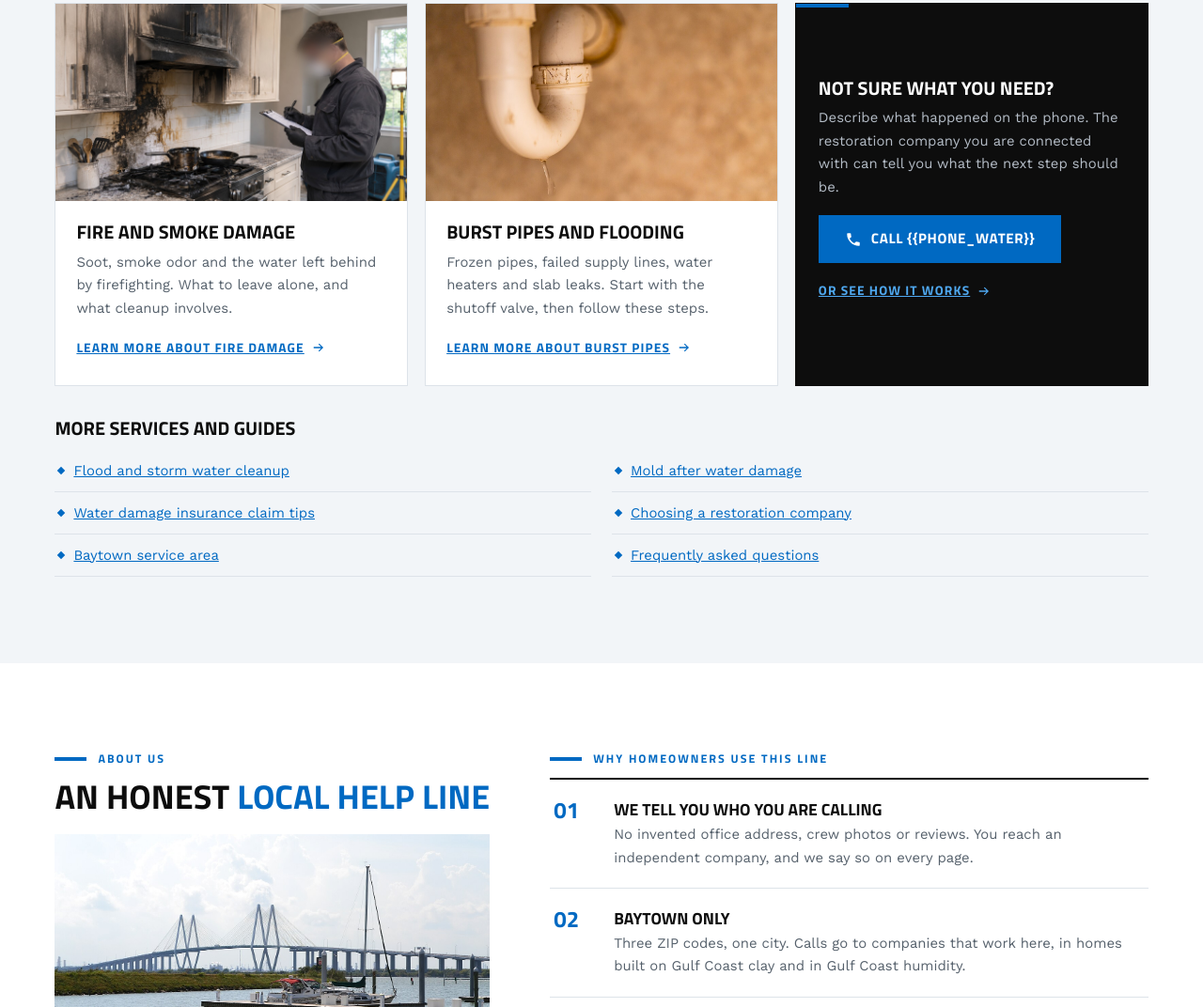
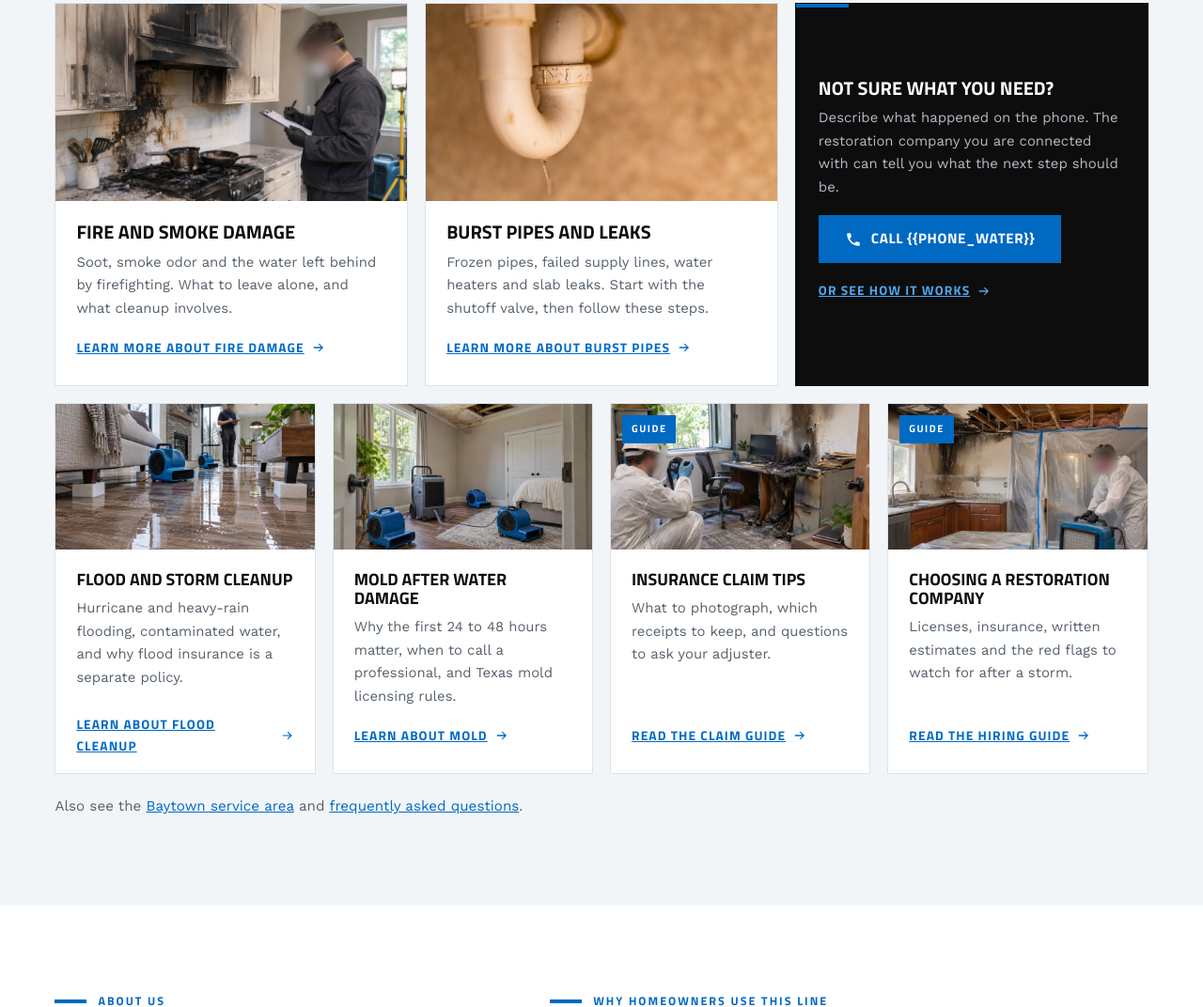
Before and after one commit to abdullahsaleemseo/baytownfireandwaterrestoration, an Astro site: page / in a window 1280 px wide. Shown: the part 1650-2722 px from the top of the page at 94% size. Built offline with nearby package versions, Linux system fonts and the light colour scheme; Astro itself is replaced by a stand-in of ours.

Commit message:
Add service cards for flood, mold and both guides; drop owner name
The home page services section now has a second row of image cards
for flood cleanup, mold, insurance claim tips and choosing a company,
replacing the plain link list. The owner name placeholder is removed
from the About, Contact and Privacy pages and from site.json.

Co-Authored-By: Claude Opus 5.5 <noreply@anthropic.com>
Claude-Session: https://claude.ai/code/session_012Hep7HdYwwnamRpDmmWe9u

```diff
--- a/src/config/site.json
+++ b/src/config/site.json
@@ -7,7 +7,6 @@
   "phoneFireTel": "{{PHONE_FIRE_TEL}}",
   "phoneHours": "{{PHONE_HOURS}}",
   "email": "{{EMAIL}}",
-  "ownerName": "{{OWNER_NAME}}",
   "launchYear": "2026",
   "city": "Baytown",
   "state": "TX",
--- a/src/data/images.ts
+++ b/src/data/images.ts
@@ -43,6 +43,10 @@ export const IMG = {
     caption: 'The Fred Hartman Bridge at Baytown. Photo: Patrick Feller, CC BY 2.0.',
   },
   // Images supplied by the site owner (faces blurred). Used inside service pages.
+  flood: { src: blocks, alt: 'Standing water across a living room floor with sofa and table legs raised on foam blocks and air movers running' },
+  mold: { src: ceilingStain, alt: 'Bedroom with a brown water stain spreading across the ceiling and an opened ceiling section, with air movers and a dehumidifier running' },
+  claim: { src: photoDesk, alt: 'Person in protective coveralls photographing a fire-damaged desk and scorched wall to document the damage' },
+  hiring: { src: containment, alt: 'Fire-damaged kitchen with plastic containment sheeting taped up and a worker in a respirator moving an air scrubber' },
   firePanel: { src: garageFire, alt: 'Two firefighters in breathing apparatus spraying water into a burning garage attached to a house' },
   figs: {
     extraction: { src: extraction, alt: 'Workers using wet vacuums to extract standing water from a warehouse concrete floor, with a dehumidifier in the foreground', caption: 'Extraction comes first: wet vacuums pull standing water off the floor before drying equipment takes over.' },
--- a/src/pages/about.astro
+++ b/src/pages/about.astro
@@ -24,7 +24,7 @@ import { SITE, DISCLOSURE, lastUpdatedLong } from '../lib/site';
 
         <h2>Who runs it</h2>
         <p>
-          {SITE.brandName} is run by {SITE.ownerName}, who is responsible for what is published here and reviews each page before it goes live. Questions, corrections and complaints go to {SITE.ownerName} directly at <a href={`mailto:${SITE.email}`}>{SITE.email}</a>.
+          {SITE.brandName} is independently owned and operated. The site owner is responsible for what is published here and reviews each page before it goes live. Questions, corrections and complaints go directly to the owner at <a href={`mailto:${SITE.email}`}>{SITE.email}</a>.
         </p>
 
         <h2>Why it exists</h2>
@@ -70,7 +70,7 @@ import { SITE, DISCLOSURE, lastUpdatedLong } from '../lib/site';
         </div>
         <div class="side-box side-box--light">
           <h2>Contact the site owner</h2>
-          <p>{SITE.ownerName}<br /><a href={`mailto:${SITE.email}`}>{SITE.email}</a></p>
+          <p><a href={`mailto:${SITE.email}`}>{SITE.email}</a></p>
           <p style="margin:0"><a href="/contact/">Contact page</a></p>
         </div>
       </aside>
--- a/src/pages/contact.astro
+++ b/src/pages/contact.astro
@@ -59,7 +59,7 @@ const fire = phone('fire');
 
       <form class="form" id="contact-form" action="#" method="post" novalidate>
         <h2>Send a message</h2>
-        <p>Tell us what happened. Messages are read by {SITE.ownerName} and may be passed to a restoration company serving Baytown so they can call you back. For anything urgent, please phone.</p>
+        <p>Tell us what happened. Messages are read by the site owner and may be passed to a restoration company serving Baytown so they can call you back. For anything urgent, please phone.</p>
         <div class="field">
           <label for="f-name">Name</label>
           <input id="f-name" name="name" type="text" autocomplete="name" required maxlength="80" />
--- a/src/pages/index.astro
+++ b/src/pages/index.astro
@@ -5,7 +5,7 @@ import Icon from '../components/Icon.astro';
 import CallButton from '../components/CallButton.astro';
 import CtaBand from '../components/CtaBand.astro';
 import FaqList from '../components/Faq.astro';
-import { SITE, DISCLOSURE, GUIDES, phone } from '../lib/site';
+import { SITE, DISCLOSURE, phone } from '../lib/site';
 import { IMG } from '../data/images';
 
 const fire = phone('fire');
@@ -141,7 +141,7 @@ const heroSizes = '(max-width: 980px) calc(100vw - 64px), 42vw';
         <li class="card">
           <Image src={IMG.pipe.src} alt={IMG.pipe.alt} width={640} widths={[400, 640, 900]} sizes="(max-width: 640px) 100vw, (max-width: 980px) 50vw, 30vw" quality={60} loading="lazy" />
           <div class="card__body">
-            <h3>Burst Pipes and Flooding</h3>
+            <h3>Burst Pipes and Leaks</h3>
             <p>Frozen pipes, failed supply lines, water heaters and slab leaks. Start with the shutoff valve, then follow these steps.</p>
             <a class="text-link" href="/burst-pipe-water-damage-baytown/">Learn more about burst pipes <Icon name="arrow" /></a>
           </div>
@@ -156,16 +156,45 @@ const heroSizes = '(max-width: 980px) calc(100vw - 64px), 42vw';
         </li>
       </ul>
 
-      <div id="all-services" style="margin-top:34px">
-        <h3>More services and guides</h3>
-        <ul class="dotlist">
-          <li><a href="/flood-storm-water-cleanup-baytown/">Flood and storm water cleanup</a></li>
-          <li><a href="/mold-after-water-damage-baytown/">Mold after water damage</a></li>
-          {GUIDES.map((g) => <li><a href={g.href}>{g.label === 'Insurance Claim Tips' ? 'Water damage insurance claim tips' : 'Choosing a restoration company'}</a></li>)}
-          <li><a href="/service-area/">Baytown service area</a></li>
-          <li><a href="/faq/">Frequently asked questions</a></li>
-        </ul>
-      </div>
+      <ul class="cards cards--4" id="all-services">
+        <li class="card">
+
+          <Image src={IMG.flood.src} alt={IMG.flood.alt} width={560} widths={[360, 560, 800]} sizes="(max-width: 640px) 100vw, (max-width: 980px) 50vw, 23vw" quality={60} loading="lazy" />
+          <div class="card__body">
+            <h3>Flood and Storm Cleanup</h3>
+            <p>Hurricane and heavy-rain flooding, contaminated water, and why flood insurance is a separate policy.</p>
+            <a class="text-link" href="/flood-storm-water-cleanup-baytown/">Learn about flood cleanup <Icon name="arrow" /></a>
+          </div>
+        </li>
+        <li class="card">
+
+          <Image src={IMG.mold.src} alt={IMG.mold.alt} width={560} widths={[360, 560, 800]} sizes="(max-width: 640px) 100vw, (max-width: 980px) 50vw, 23vw" quality={60} loading="lazy" />
+          <div class="card__body">
+            <h3>Mold After Water Damage</h3>
+            <p>Why the first 24 to 48 hours matter, when to call a professional, and Texas mold licensing rules.</p>
+            <a class="text-link" href="/mold-after-water-damage-baytown/">Learn about mold <Icon name="arrow" /></a>
+          </div>
+        </li>
+        <li class="card">
+          <span class="tag-flag tag-flag--card">Guide</span>
+          <Image src={IMG.claim.src} alt={IMG.claim.alt} width={560} widths={[360, 560, 800]} sizes="(max-width: 640px) 100vw, (max-width: 980px) 50vw, 23vw" quality={60} loading="lazy" />
+          <div class="card__body">
+            <h3>Insurance Claim Tips</h3>
+            <p>What to photograph, which receipts to keep, and questions to ask your adjuster.</p>
+            <a class="text-link" href="/water-damage-insurance-claim-tips/">Read the claim guide <Icon name="arrow" /></a>
+          </div>
+        </li>
+        <li class="card">
+          <span class="tag-flag tag-flag--card">Guide</span>
+          <Image src={IMG.hiring.src} alt={IMG.hiring.alt} width={560} widths={[360, 560, 800]} sizes="(max-width: 640px) 100vw, (max-width: 980px) 50vw, 23vw" quality={60} loading="lazy" />
+          <div class="card__body">
+            <h3>Choosing a Restoration Company</h3>
+            <p>Licenses, insurance, written estimates and the red flags to watch for after a storm.</p>
+            <a class="text-link" href="/choosing-a-restoration-company-baytown/">Read the hiring guide <Icon name="arrow" /></a>
+          </div>
+        </li>
+      </ul>
+      <p class="cards-foot">Also see the <a href="/service-area/">Baytown service area</a> and <a href="/faq/">frequently asked questions</a>.</p>
     </div>
   </section>
 
--- a/src/pages/privacy-policy.astro
+++ b/src/pages/privacy-policy.astro
@@ -82,7 +82,7 @@ import { SITE, lastUpdatedLong } from '../lib/site';
         <p>We may update this policy. The date at the top shows when it was last revised.</p>
 
         <h2>Contact</h2>
-        <p>{SITE.brandName}, attention {SITE.ownerName}: <a href={`mailto:${SITE.email}`}>{SITE.email}</a></p>
+        <p>{SITE.brandName}: <a href={`mailto:${SITE.email}`}>{SITE.email}</a></p>
       </div>
     </div>
   </section>
--- a/src/styles/global.css
+++ b/src/styles/global.css
@@ -187,7 +187,11 @@ figcaption { font-size: 0.82rem; color: var(--muted); margin-top: 8px; }
 .chips { list-style: none; margin: 18px 0 0; padding: 0; display: flex; flex-wrap: wrap; gap: 8px; }
 .chips li { margin: 0; background: var(--light); border: 1px solid var(--line); font-family: var(--font-head); font-weight: 700; font-size: 0.7rem; letter-spacing: 0.12em; text-transform: uppercase; color: #3c4046; padding: 6px 10px; }
 .cards { display: grid; grid-template-columns: repeat(3, 1fr); gap: 18px; list-style: none; margin: 0; padding: 0; }
-.card { background: var(--white); border: 1px solid var(--line); margin: 0; display: flex; flex-direction: column; }
+.card { background: var(--white); border: 1px solid var(--line); margin: 0; display: flex; position: relative; flex-direction: column; }
+.cards--4 { grid-template-columns: repeat(4, 1fr); margin-top: 18px; }
+.cards--4 .card h3 { font-size: 1.12rem; }
+.tag-flag--card { left: 12px; top: 12px; }
+.cards-foot { margin: 22px 0 0; font-size: 0.95rem; color: var(--muted); }
 .card img { width: 100%; aspect-ratio: 16 / 9; object-fit: cover; }
 .card__body { padding: 22px 22px 18px; display: flex; flex-direction: column; flex: 1; }
 .card__body p { font-size: 0.93rem; color: var(--muted); flex: 1; margin-bottom: 8px; }
@@ -389,13 +393,13 @@ figcaption { font-size: 0.82rem; color: var(--muted); margin-top: 8px; }
   .feature { gap: 0; }
   .feature__img { min-height: 0; aspect-ratio: 16 / 9; }
   .sidebar { position: static; }
-  .cards, .gallery { grid-template-columns: 1fr 1fr; }
+  .cards, .cards--4, .gallery { grid-template-columns: 1fr 1fr; }
   .site-footer .wrap.cols { grid-template-columns: 1fr 1fr; }
 }
 @media (max-width: 640px) {
   :root { --section: 54px; --pad: 18px; --header-h: 68px; }
   body { font-size: 16px; }
-  .cards, .checklist, .field-row, .zip-list, .gallery { grid-template-columns: 1fr; }
+  .cards, .cards--4, .checklist, .field-row, .zip-list, .gallery { grid-template-columns: 1fr; }
   .trust__items { grid-template-columns: 1fr; }
   .trust__items li { border-left: 0; border-top: 1px solid var(--line); justify-content: flex-start; }
   .trust__items li:first-child { border-top: 0; }
```
Also changed, not shown: README.md.
